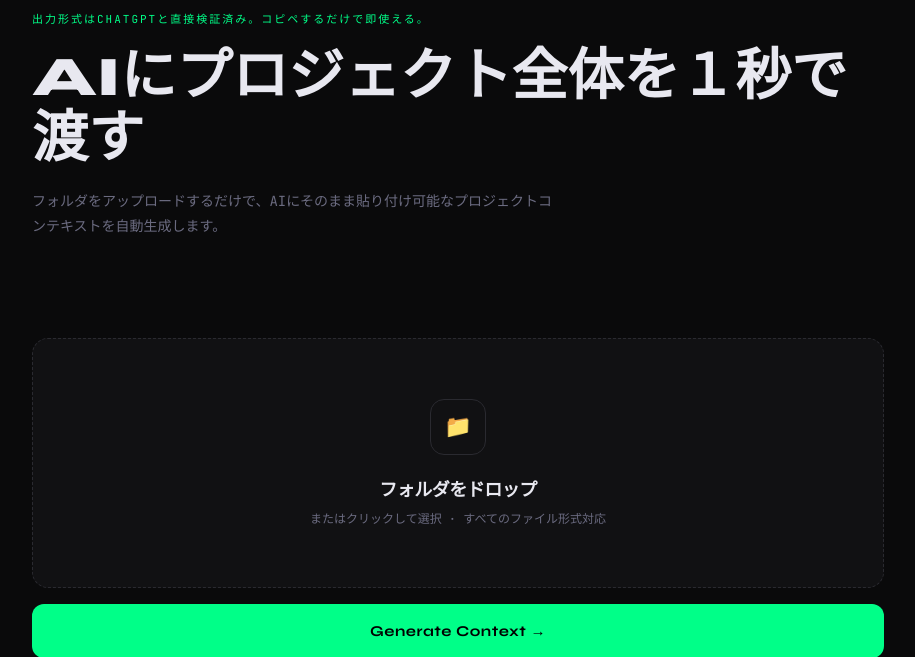
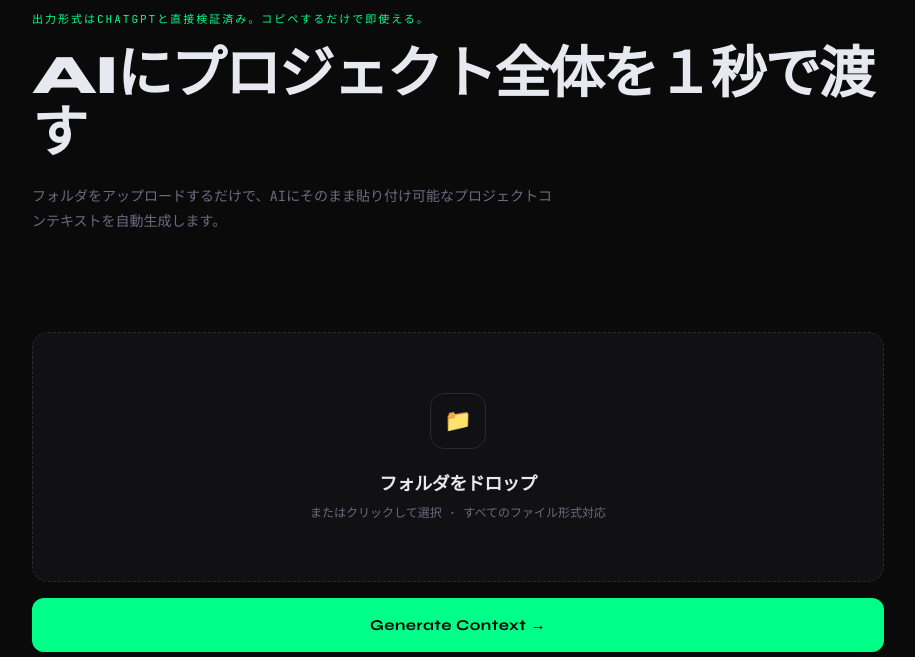
Before and after one commit to dai-par/ContextForge, a Flask app: page / in a window 1280 px wide. Shown: the part 122-779 px from the top of the page, without its empty margins (182-1097 px from the left). Run offline with Flask 3, Linux system fonts and the light colour scheme.

Commit message:
document chenged 1

```diff
--- a/main_app/static/style.css
+++ b/main_app/static/style.css
@@ -85,8 +85,8 @@ input[type="file"] {
 .hero h1 {
     font-size: clamp(30px, 5vw, 56px);
     font-weight: 800;
-    line-height: 1.1;
-    letter-spacing: -0.1px;
+    line-height: 1.05;
+    letter-spacing: -2px;
     margin-bottom: 20px;
 }
 
--- a/main_app/templates/index.html
+++ b/main_app/templates/index.html
@@ -18,7 +18,7 @@
 
         <section class="hero">
             <div class="hero-tag">出力形式はChatGPTと直接検証済み。コピペするだけで即使える。</div>
-            <h1>AIにプロジェクト全体を１秒で渡す<br><span class="highlight"></span></h1>
+            <h1>AIにプロジェクト全体を１秒で渡す<span class="highlight"></span></h1>
             <p>フォルダをアップロードするだけで、AIにそのまま貼り付け可能なプロジェクトコンテキストを自動生成します。</p>
         </section>
 
```
